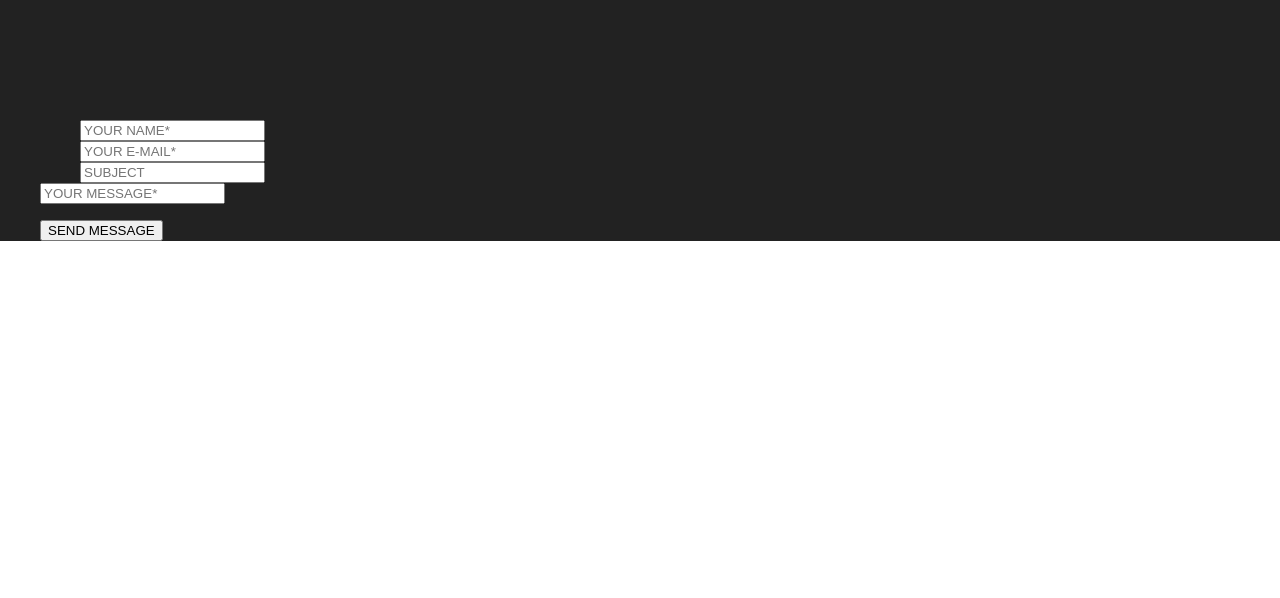
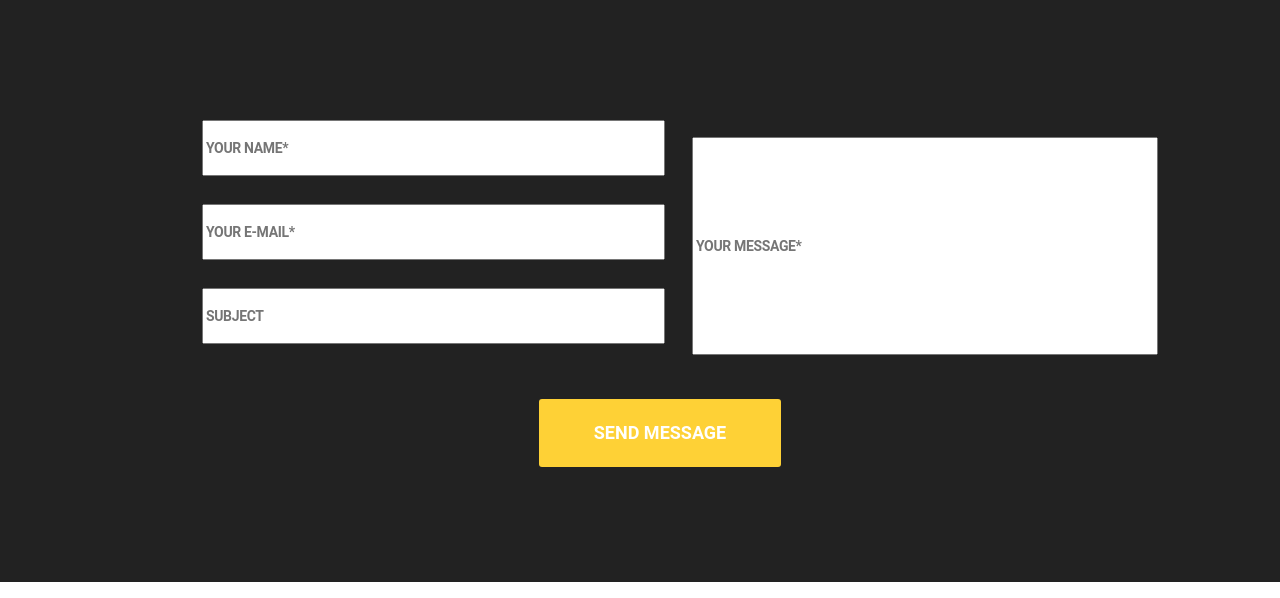
Before and after one commit to Taunamik/Golden, a plain HTML site: page index.html in a window 1280 px wide. Shown: the part 822-1420 px from the top of the page. Before the commit the page ends 1079 px from the top, so only its background shows below. Drawn offline with Linux system fonts and the light colour scheme.

Commit message:
Update style.css

```diff
--- a/style.css
+++ b/style.css
@@ -98,3 +98,59 @@ justify-content: center;
 align-items: center;
 padding: 114px;
 }
+
+.information-list-item{
+    display: flex;
+    justify-content: center;
+    align-items: center;
+}
+
+.input1{
+    width:455px;
+    height:50px;
+    font-family: Roboto;
+    font-size: 14px;
+    font-weight: 700;
+    line-height: 17px;
+    letter-spacing: -0.3499999940395355px;
+    text-align: left;
+    color:#BBBBBB ;
+    margin-bottom: 28px;
+}
+
+.input2{
+    width: 458px;
+    height: 212px;
+    font-family: Roboto;
+font-size: 14px;
+font-weight: 700;
+line-height: 17px;
+letter-spacing: -0.3499999940395355px;
+text-align: left;
+margin-left: 27px;
+}
+.information-list{
+    display: flex;
+    justify-content: center;
+    margin-bottom: 27px;
+}
+button{
+    width: 242px;
+    height: 68px;
+    font-family: Roboto;
+font-size: 18px;
+font-weight: 700;
+line-height: 22px;
+letter-spacing: 0px;
+text-align: center;
+    background-color: #FED136;
+    color: #FFFFFF;
+    border-radius: 3px;
+    border: none;
+    margin-bottom: 115px;
+}
+.btn{
+    display: flex;
+    justify-content: center;
+    align-items: center;
+}
```
